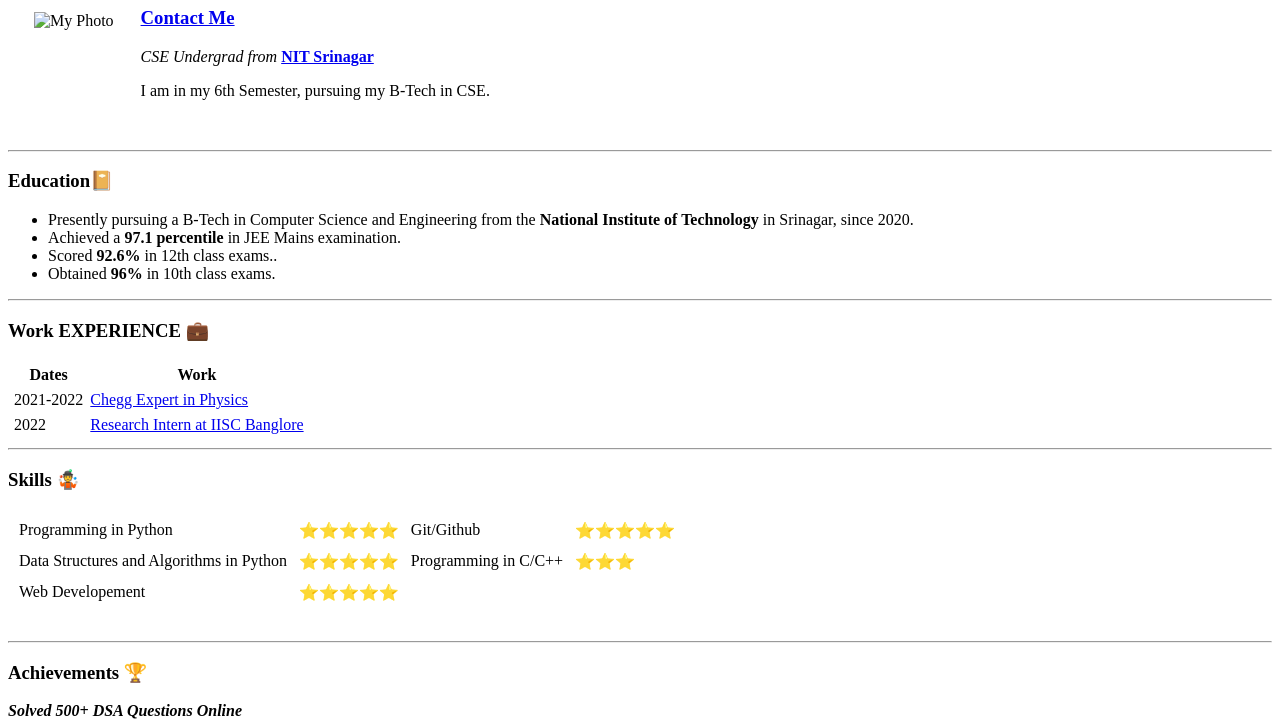
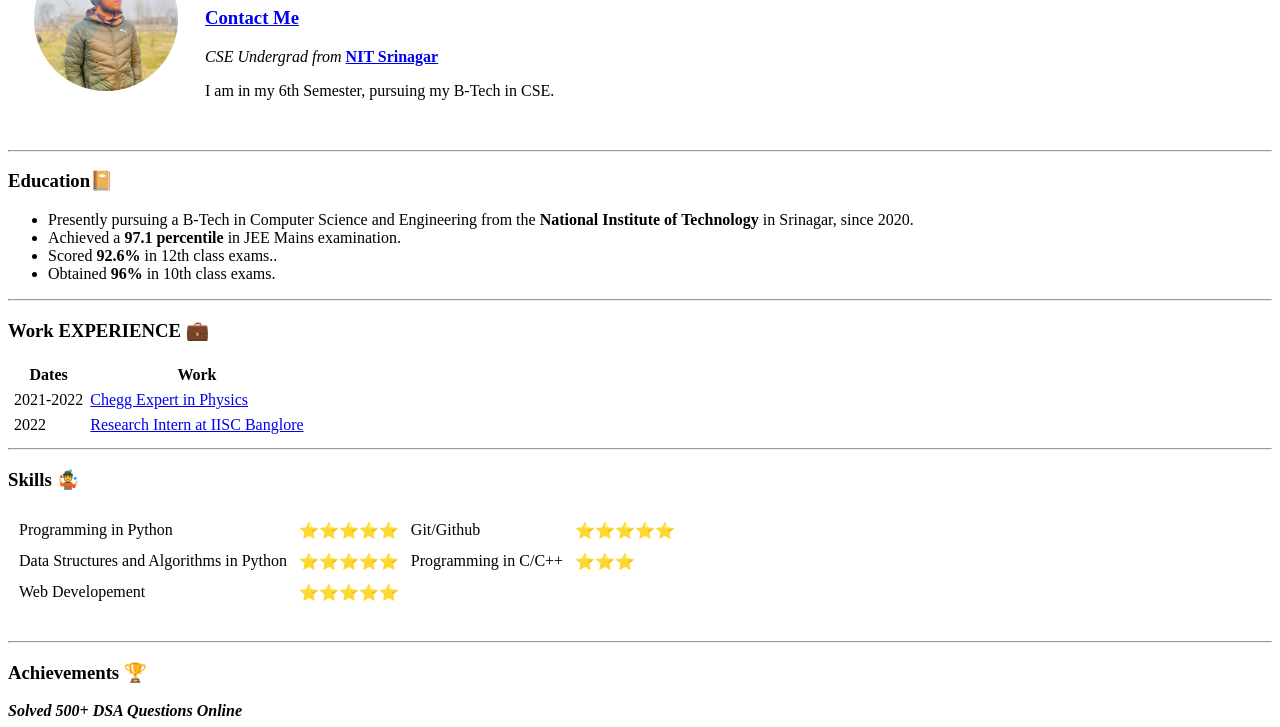
Before and after one commit to BurhanAijazz/CV, a plain HTML site: page index.html in a window 1280 px wide. Shown: the part 107-834 px from the top of the page. Drawn offline with Linux system fonts and the light colour scheme.

Commit message:
Update index.html

```diff
--- a/index.html
+++ b/index.html
@@ -10,7 +10,7 @@
     <body>
         <table cellspacing="25px">
             <tr>
-                <td><img src="Website-modified.png" alt="My Photo"
+                <td><img src="images/Website-modified.png" alt="My Photo"
                         width="144px">
                     <!-- <img src="profile-pic .png" alt="My Photo" width="224px"
                         style="float:right"> --></td>
```
